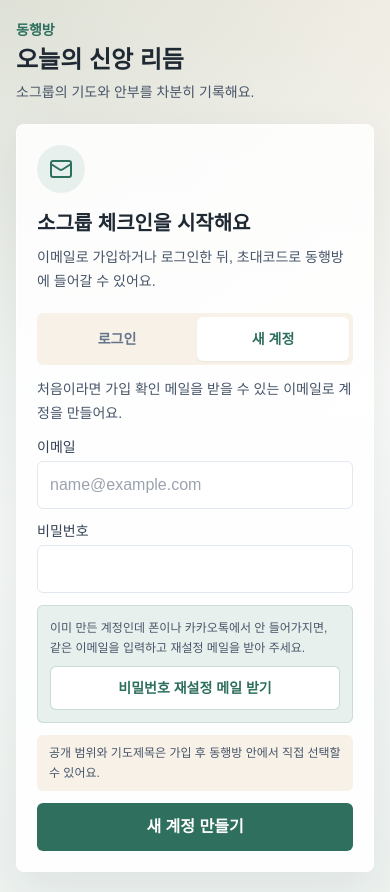
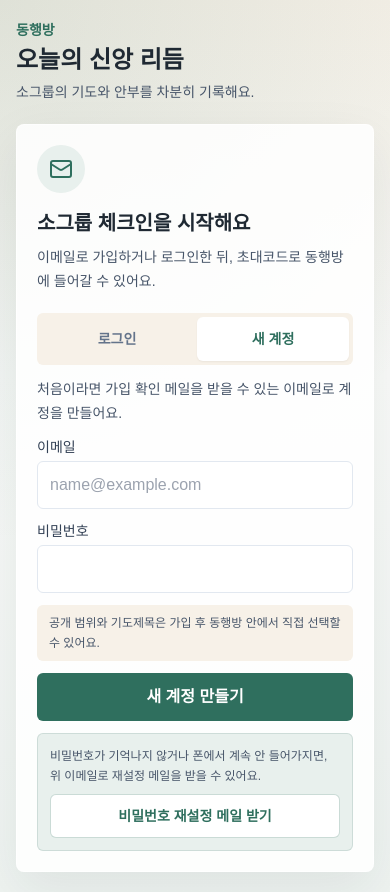
Before and after one commit to siyang0616-maker/Christian_App_project, a Next.js app: page / in a window 390 px wide. Built offline with nearby package versions, Linux system fonts and the light colour scheme; no server answers.

Commit message:
Fix mobile auth form reset flow

```diff
--- a/app/page.tsx
+++ b/app/page.tsx
@@ -107,8 +107,26 @@ function getAuthPanelMessage(params: HomeSearchParams): AuthPanelMessage | undef
   if (error === "login") {
     return {
       tone: "error",
-      title: "로그인할 수 없었어요",
-      body: "이 브라우저에는 아직 로그인 기록이 없어요. 처음이라면 새 계정을 만들고, 이미 만든 계정이면 비밀번호 재설정 메일을 받아 주세요.",
+      title: "로그인 중 문제가 생겼어요",
+      body: "잠시 후 다시 시도해 주세요. 계속 어렵다면 베타 운영자에게 알려주세요.",
+      suggestedIntent: "signIn",
+    };
+  }
+
+  if (error === "login-invalid") {
+    return {
+      tone: "error",
+      title: "이메일 또는 비밀번호가 맞지 않아요",
+      body: "비밀번호를 다시 입력해 주세요. 기억나지 않으면 아래에서 재설정 메일을 받을 수 있어요.",
+      suggestedIntent: "signIn",
+    };
+  }
+
+  if (error === "login-rate-limit") {
+    return {
+      tone: "error",
+      title: "로그인 요청이 잠시 제한됐어요",
+      body: "짧은 시간에 여러 번 로그인하면 잠시 막힐 수 있어요. 몇 분 뒤 다시 시도해 주세요.",
       suggestedIntent: "signIn",
     };
   }
@@ -143,8 +161,8 @@ function getAuthPanelMessage(params: HomeSearchParams): AuthPanelMessage | undef
   if (error === "reset-rate-limit") {
     return {
       tone: "error",
-      title: "잠시 후 다시 요청해 주세요",
-      body: "짧은 시간에 재설정 메일을 여러 번 요청하면 Supabase가 잠시 제한할 수 있어요.",
+      title: "비밀번호 재설정 메일 요청이 잠시 제한됐어요",
+      body: "짧은 시간에 재설정 메일을 여러 번 요청하면 Supabase가 잠시 제한할 수 있어요. 몇 분 뒤 다시 요청해 주세요.",
       suggestedIntent: "signIn",
     };
   }
--- a/components/auth-form.tsx
+++ b/components/auth-form.tsx
@@ -1,6 +1,6 @@
 "use client";
 
-import { useState, type FormEvent } from "react";
+import { useState, type ChangeEvent, type FormEvent } from "react";
 import { AlertCircle, CheckCircle2 } from "lucide-react";
 import { requestPasswordReset, submitAuth } from "@/lib/actions/auth";
 
@@ -80,29 +80,46 @@ function validateAuthFields(email: string, password: string): AuthPanelMessage |
 
 export function AuthForm({ message }: AuthFormProps) {
   const [intent, setIntent] = useState<AuthIntent>(message?.suggestedIntent ?? "signUp");
+  const [email, setEmail] = useState("");
   const [clientMessage, setClientMessage] = useState<AuthPanelMessage>();
   const [showServerMessage, setShowServerMessage] = useState(true);
   const visibleMessage = clientMessage ?? (showServerMessage ? message : undefined);
   const isError = visibleMessage?.tone === "error";
 
-  function updateIntent(nextIntent: AuthIntent) {
-    setIntent(nextIntent);
+  function clearMessages() {
     setClientMessage(undefined);
     setShowServerMessage(false);
   }
 
-  function handleInput() {
-    setClientMessage(undefined);
-    setShowServerMessage(false);
+  function updateIntent(nextIntent: AuthIntent) {
+    setIntent(nextIntent);
+    clearMessages();
   }
 
-  function handleSubmit(event: FormEvent<HTMLFormElement>) {
+  function handleEmailChange(event: ChangeEvent<HTMLInputElement>) {
+    setEmail(event.target.value);
+    clearMessages();
+  }
+
+  function handleFieldInput() {
+    clearMessages();
+  }
+
+  function handleAuthSubmit(event: FormEvent<HTMLFormElement>) {
     const formData = new FormData(event.currentTarget);
     const email = String(formData.get("email") ?? "");
     const password = String(formData.get("password") ?? "");
-    const submitter = (event.nativeEvent as SubmitEvent).submitter as HTMLElement | null;
-    const isPasswordReset = submitter?.getAttribute("data-auth-action") === "resetPassword";
-    const validationMessage = isPasswordReset ? validateEmailField(email) : validateAuthFields(email, password);
+    const validationMessage = validateAuthFields(email, password);
+
+    if (validationMessage) {
+      event.preventDefault();
+      setClientMessage(validationMessage);
+      setShowServerMessage(false);
+    }
+  }
+
+  function handleResetSubmit(event: FormEvent<HTMLFormElement>) {
+    const validationMessage = validateEmailField(email);
 
     if (validationMessage) {
       event.preventDefault();
@@ -112,7 +129,8 @@ export function AuthForm({ message }: AuthFormProps) {
   }
 
   return (
-    <form action={submitAuth} className="grid gap-3" noValidate onInput={handleInput} onSubmit={handleSubmit}>
+    <div className="grid gap-3">
+      <form action={submitAuth} className="grid gap-3" noValidate onSubmit={handleAuthSubmit}>
         <div className="grid grid-cols-2 gap-1 rounded-md bg-linen p-1" aria-label="로그인 또는 새 계정 선택">
           {(["signIn", "signUp"] as const).map((item) => {
             const isActive = intent === item;
@@ -159,8 +177,10 @@ export function AuthForm({ message }: AuthFormProps) {
             className="h-12 rounded-md border border-slate-200 bg-white px-3 text-base"
             inputMode="email"
             name="email"
+            onChange={handleEmailChange}
             placeholder="name@example.com"
             type="email"
+            value={email}
           />
         </label>
         <label className="grid gap-1 text-sm font-medium text-slate-700">
@@ -169,22 +189,10 @@ export function AuthForm({ message }: AuthFormProps) {
             autoComplete={intentCopy[intent].passwordComplete}
             className="h-12 rounded-md border border-slate-200 bg-white px-3 text-base"
             name="password"
+            onInput={handleFieldInput}
             type="password"
           />
         </label>
-      <div className="grid gap-2 rounded-md border border-leaf/15 bg-mist px-3 py-3">
-        <p className="text-xs leading-5 text-slate-600">
-          이미 만든 계정인데 폰이나 카카오톡에서 안 들어가지면, 같은 이메일을 입력하고 재설정 메일을 받아 주세요.
-        </p>
-        <button
-          className="h-11 rounded-md border border-leaf/25 bg-white px-3 text-sm font-semibold text-leaf"
-          data-auth-action="resetPassword"
-          formAction={requestPasswordReset}
-          type="submit"
-        >
-          비밀번호 재설정 메일 받기
-        </button>
-      </div>
         <p className="rounded-md bg-linen px-3 py-2 text-xs leading-5 text-slate-600">
           공개 범위와 기도제목은 가입 후 동행방 안에서 직접 선택할 수 있어요.
         </p>
@@ -192,5 +200,19 @@ export function AuthForm({ message }: AuthFormProps) {
           {intentCopy[intent].submit}
         </button>
       </form>
+
+      <form action={requestPasswordReset} className="grid gap-2 rounded-md border border-leaf/15 bg-mist px-3 py-3" noValidate onSubmit={handleResetSubmit}>
+        <input name="email" type="hidden" value={email} />
+        <p className="text-xs leading-5 text-slate-600">
+          비밀번호가 기억나지 않거나 폰에서 계속 안 들어가지면, 위 이메일로 재설정 메일을 받을 수 있어요.
+        </p>
+        <button
+          className="h-11 rounded-md border border-leaf/25 bg-white px-3 text-sm font-semibold text-leaf"
+          type="submit"
+        >
+          비밀번호 재설정 메일 받기
+        </button>
+      </form>
+    </div>
   );
 }
--- a/lib/actions/auth.ts
+++ b/lib/actions/auth.ts
@@ -9,6 +9,8 @@ type AuthErrorCode =
   | "invalid"
   | "login"
   | "login-email-unconfirmed"
+  | "login-invalid"
+  | "login-rate-limit"
   | "reset"
   | "reset-config"
   | "reset-invalid"
@@ -53,7 +55,7 @@ function getSignupErrorCode(error: { message?: string; status?: number; code?: s
   return "signup";
 }
 
-function getLoginErrorCode(error: { message?: string; code?: string }): AuthErrorCode {
+function getLoginErrorCode(error: { message?: string; status?: number; code?: string }): AuthErrorCode {
   const message = error.message?.toLowerCase() ?? "";
   const code = error.code?.toLowerCase() ?? "";
 
@@ -64,6 +66,14 @@ function getLoginErrorCode(error: { message?: string; code?: string }): AuthErro
 
   if (code.includes("email_not_confirmed") || message.includes("email not confirmed")) {
     return "login-email-unconfirmed";
+  }
+
+  if (error.status === 429 || message.includes("rate limit") || message.includes("too many")) {
+    return "login-rate-limit";
+  }
+
+  if (code.includes("invalid_credentials") || message.includes("invalid login credentials")) {
+    return "login-invalid";
   }
 
   return "login";
```
Also changed, not shown: scripts/check-auth-form-regression.mjs (added, +47 -0 lines), scripts/verify.mjs (+14 -0 lines). Lines whose indentation alone changed are shown as unchanged.
